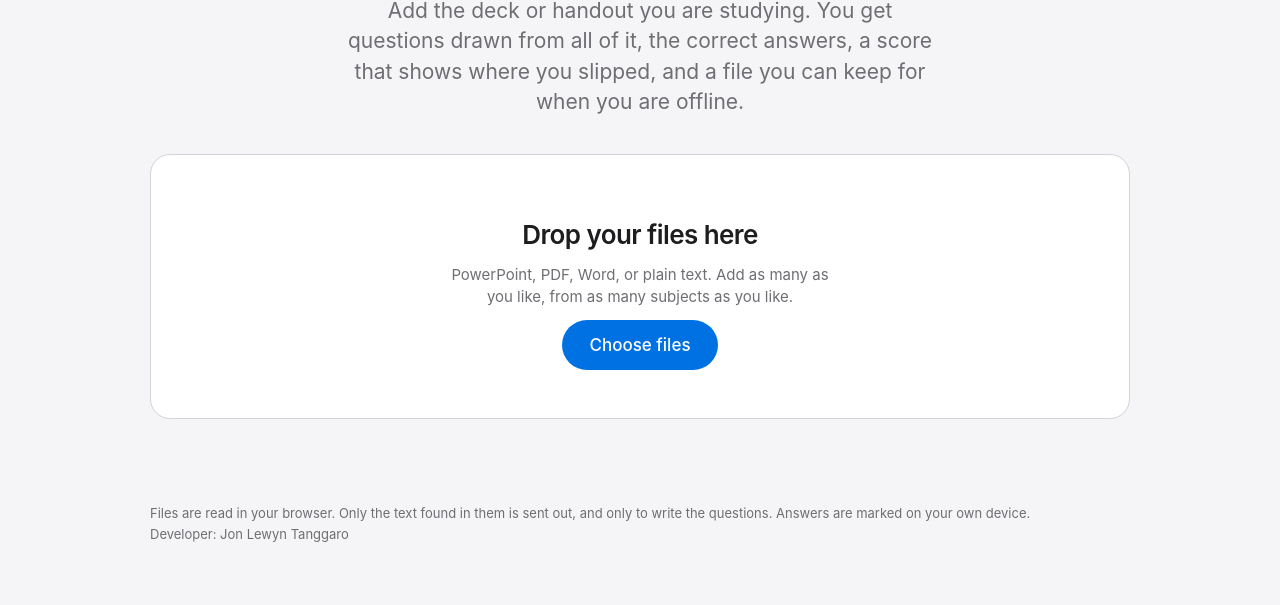
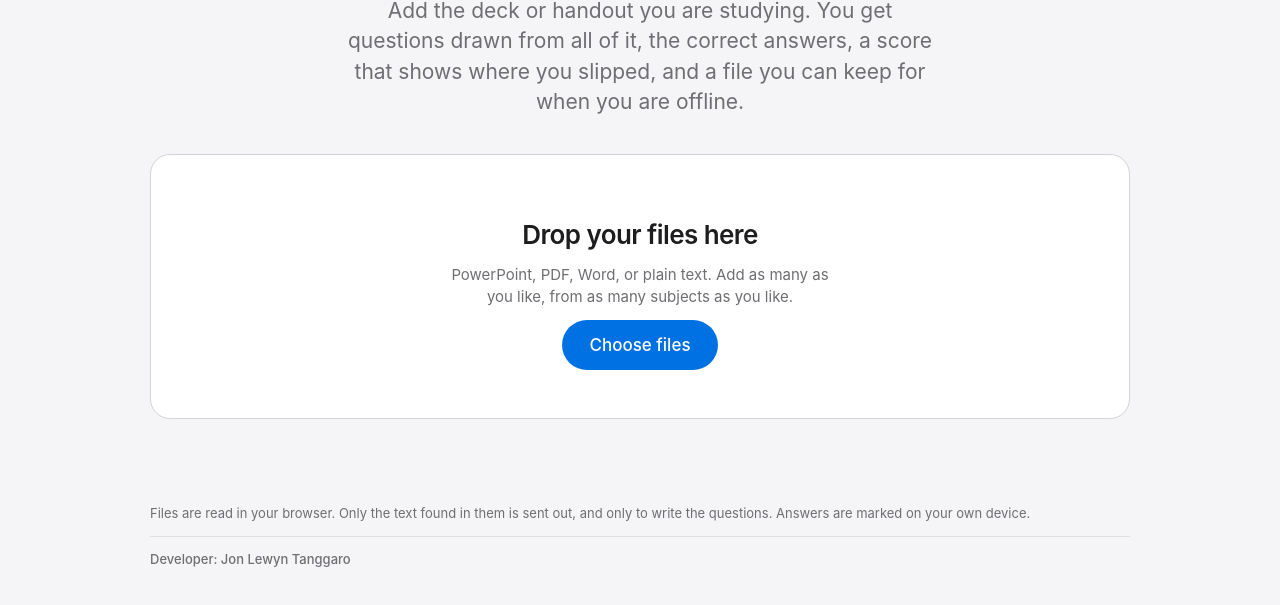
Before and after one commit to lewynski/acadreviewer, a website: page index.html in a window 1280 px wide. Shown: the part 299-904 px from the top of the page. Drawn offline with Linux system fonts and the light colour scheme.

Commit message:
Update style.css

```diff
--- a/assets/css/style.css
+++ b/assets/css/style.css
@@ -867,6 +867,13 @@ button.tile {
   color: var(--soft);
 }
 
+.credit {
+  margin-top: 12px;
+  padding-top: 12px;
+  border-top: 1px solid var(--hair);
+  font-weight: 500;
+}
+
 .section {
   padding: 26px 0;
 }
```
